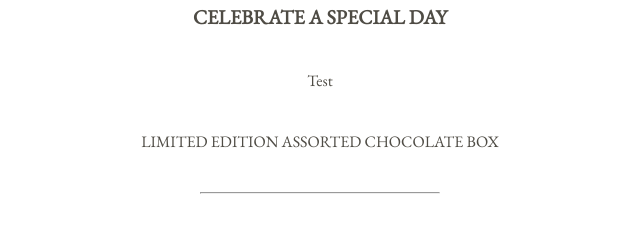
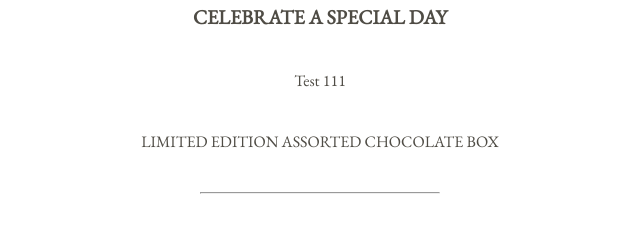
Before and after one commit to Katherina611/shop, a plain HTML site: page index.html in a window 1280 px wide. Shown: the part 776-1007 px from the top of the page, 0-640 px from the left. Drawn offline with nearby package versions, Linux system fonts and the light colour scheme.

Commit message:
add number

```diff
--- a/index.html
+++ b/index.html
@@ -46,7 +46,7 @@
         <article class="box-2">
             <div class="box-description">
                 <h1>CELEBRATE A SPECIAL DAY</h1>
-                <p>Test</p>
+                <p>Test 111</p>
                 <p>LIMITED EDITION ASSORTED CHOCOLATE BOX</p>
                 <hr>
                 <p class="description">
```
